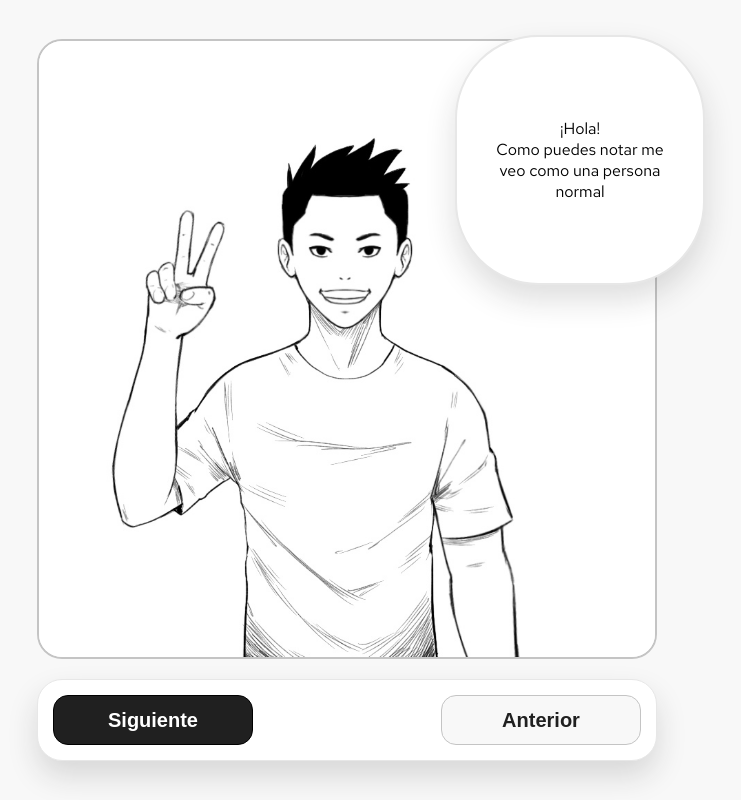
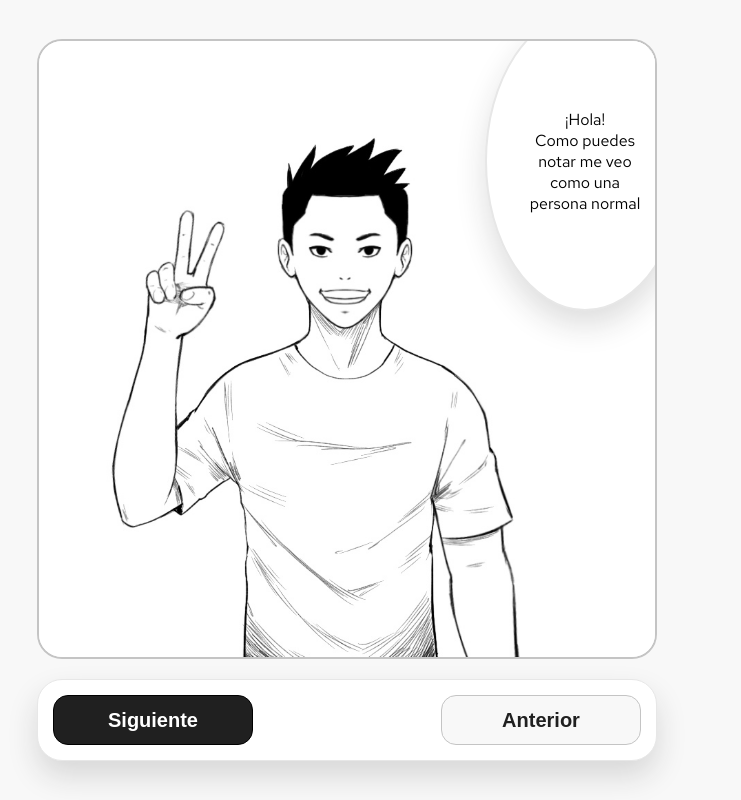
Before and after one commit to bysilvaart/superhero, a plain HTML site: page index.html in a window 1280 px wide. Shown: the whole page, without its empty margins (293-1034 px from the left). Drawn offline with Linux system fonts and the light colour scheme.

Commit message:
text globe
new position and shape for the text globe

```diff
--- a/styles.css
+++ b/styles.css
@@ -10,8 +10,8 @@
 
     --width: 620px;
     --width-frame: 600;
-    --width-globe-text: 250px;
-    --height-globe-text: 250px;
+    --width-globe-text: 200px;
+    --height-globe-text: 300px;
 
     --border-radius: 25px;
 }
@@ -48,12 +48,13 @@ body{
     border: 2px solid var(--graphite);
     border-radius: var(--border-radius);
     background-color: white;
-    overflow: hidden;
+   overflow: hidden;
 
     display: flex;
     flex-direction: row-reverse;
 
     z-index: 1;
+    position: relative;
 
 
 }
@@ -107,20 +108,20 @@ body{
     height: var(--height-globe-text);
     background-color: white;
     border: 2px solid var(--siberia);
-    padding: 30px;
+    padding: 40px;
     text-align: center;
     box-shadow: 0px 15px 30px rgba(32, 32, 32, 0.15);
-    border-radius: calc(var(--height-globe-text)/3);
+    border-radius: 50%;
 
 
 
     display: grid;
     place-content: center;
     position: absolute;
-    margin-right: -50px;
-    top: 20vh;
+    right: -30px;
+    top: 120px;
 
-    z-index: 2;
+    z-index: 3;
 
     transition: transform 1s ease-in-out;
     animation-name: globe-text;
@@ -158,14 +159,15 @@ body{
                 background-image: url("./img/scene-01-a.JPG");
                 background-size: 100%;
             }
-            80%{
+            51%{
                 background-image: url("./img/scene-01-b.JPG");
                 background-size: 100%;
             }
-            100%{
+            99%{
                 background-image: url("./img/scene-01-b.JPG");
                 background-size: 100%;
             }
+
         }
 
 
```
Also changed, not shown: index.html (+2 -5 lines).
